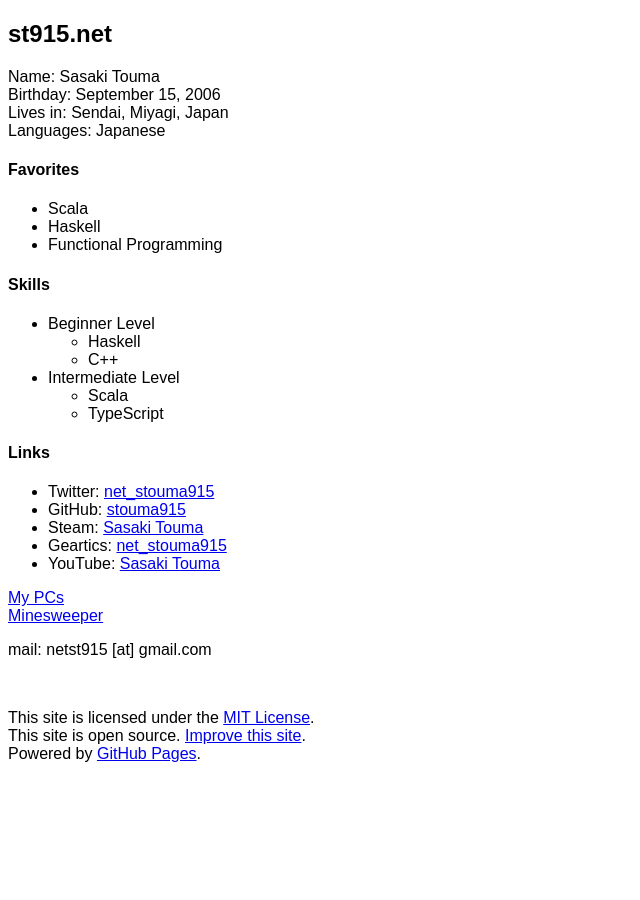
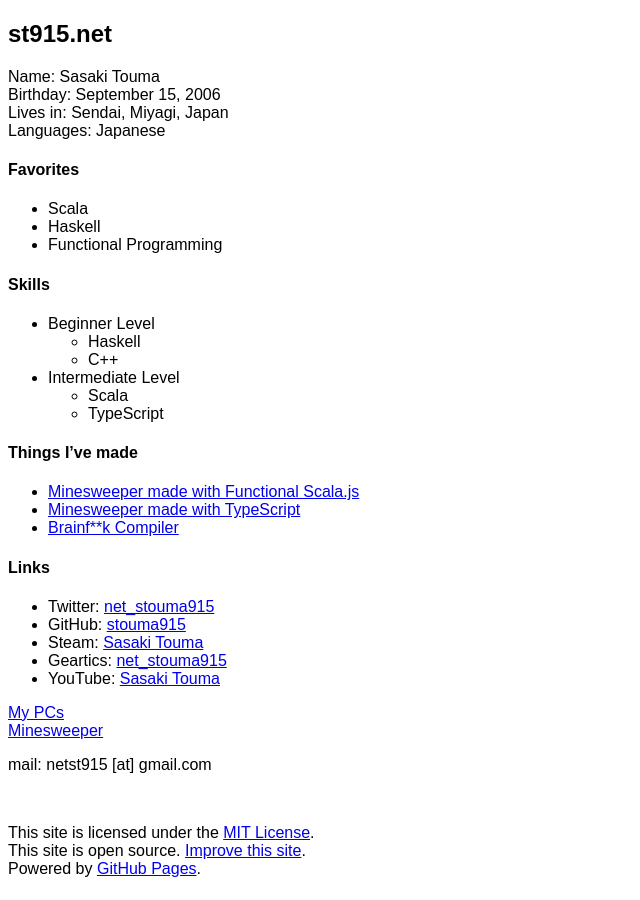
Before and after one commit to t-sasaki915/t-sasaki-net, a Jekyll site: the page built from docs/index.md, in a window 1280 px wide. Shown: the whole page, without its empty margins (0-640 px from the left). Built offline with Jekyll 4.4.1, drawn with Linux system fonts in a browser that asks for light colours; Markdown is read by kramdown in place of the engine named in the settings.

Commit message:
Update index.md

```diff
--- a/docs/index.md
+++ b/docs/index.md
@@ -22,6 +22,11 @@ Languages: Japanese
   - Scala
   - TypeScript
 
+#### Things I've made
+- [Minesweeper made with Functional Scala.js](https://stouma915.github.io/minesweeper-scala/)
+- [Minesweeper made with TypeScript](https://stouma915.github.io/minesweeper/)
+- [Brainf\*\*k Compiler](https://github.com/stouma915/bf-compiler)
+
 #### Links
 * Twitter: [net_stouma915](https://twitter.com/net_stouma915)
 * GitHub: [stouma915](https://github.com/stouma915)
```
